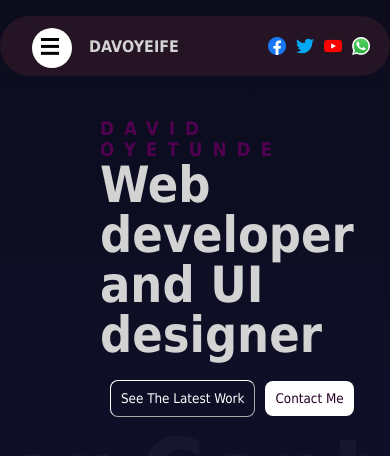
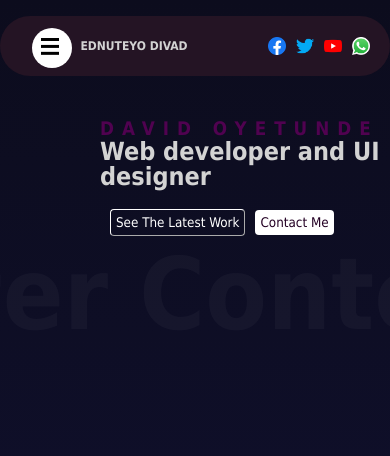
Before and after one commit to DavidOyetundeIfe/My-Portfolio, a React (Create React App) app: page / in a window 390 px wide. Shown: the part 20-476 px from the top of the page. Built offline with nearby package versions, Linux system fonts and the light colour scheme.

Commit message:
Version 18

```diff
--- a/src/components/hero/hero.scss
+++ b/src/components/hero/hero.scss
@@ -31,6 +31,38 @@
             flex-shrink: 1;
 
         }
+        /* media query */
+        @media (max-width: 540px) {
+            h3{
+                letter-spacing: 8px;
+            }
+            h1{
+                font-size: 25px;
+                line-height: 25px;
+                flex-shrink: 1;
+            }
+        }
+        @media (min-width: 541px) and (max-width: 900px){
+            h3{
+                letter-spacing: 10px;
+            }
+            h1{
+                font-size: 30px;
+                line-height: 30px;
+                flex-shrink: 1;
+            }
+        }
+        @media (min-width: 901px) and (max-width: 1024px){
+            h3{
+                letter-spacing: 10px;
+            }
+            h1{
+                font-size: 30px;
+                line-height: 30px;
+                flex-shrink: 1;
+            }
+        }
+
     }
 
         .buttons{
@@ -55,6 +87,29 @@
                 border: none;
                 cursor: pointer;
                 flex-shrink: 1;
+            }
+
+            /* media query */
+            @media (max-width: 500px) {
+                button{
+                padding: 5px 5px;
+                border-radius: 4px;
+                }
+                .btn{
+                    padding: 5px 5px;
+                    border-radius: 4px;
+                }
+            }
+
+            @media (min-width: 500px) and (max-width: 900px) {
+                button{
+                padding: 7px 7px;
+                border-radius: 6px;
+                }
+                .btn{
+                    padding: 7px 7px;
+                    border-radius: 6px;
+                }
             }
 
         }
--- a/src/components/navbar/Navbar.jsx
+++ b/src/components/navbar/Navbar.jsx
@@ -8,7 +8,7 @@ const Navbar = () => {
     return <div className="navbar">
             <div className="side-bar"><Sidebar/></div>
             <div className="title">
-            <motion.span initial={{opacity: 0, scale:0.5}} animate={{opacity: 1, scale:1}} transition={{duration:0.5}}>DAVOYEIFE</motion.span>
+            <motion.span initial={{opacity: 0, scale:0.5}} animate={{opacity: 1, scale:1}} transition={{duration:0.5}}>EDNUTEYO DIVAD </motion.span>
             </div>
             <div className="links">
                 <div><a href="#" ><img src="./facebook.PNG" alt="facebook link"/></a></div>
--- a/src/components/navbar/navbar.scss
+++ b/src/components/navbar/navbar.scss
@@ -16,6 +16,16 @@
     .title{
         font-weight: bold;
         flex-shrink: 1;
+        span{
+            font-size: 15px;
+        }
+
+        /*media query*/
+        @media (max-width: 540px) {
+span{
+    font-size: 12px;
+}
+        }
     }
     .links{
         display: flex;
```
